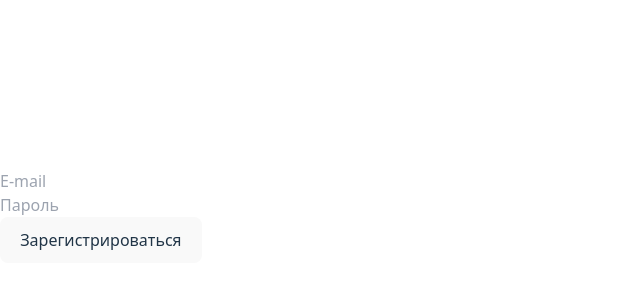
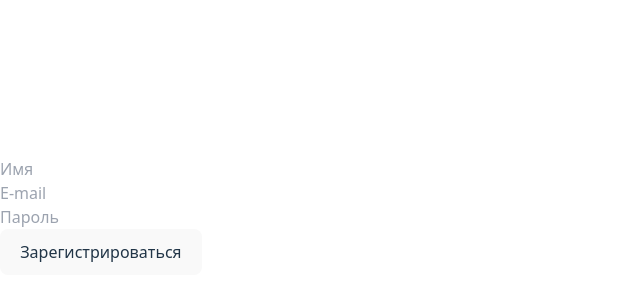
Before and after one commit to AlexanderGhosty/CollabBoard, a React (Vite) app in the folder frontend/: page /register in a window 1280 px wide. Shown: the part 184-484 px from the top of the page, without its empty margins (0-640 px from the left). Built offline with nearby package versions, Linux system fonts and the light colour scheme; no server answers.

Commit message:
Fix Registration Parameter Mismatch

```diff
--- a/frontend/src/components/molecules/AuthForm.tsx
+++ b/frontend/src/components/molecules/AuthForm.tsx
@@ -4,31 +4,41 @@ import { z } from 'zod';
 import { Input } from '@/components/atoms/Input';
 import Button from '@/components/atoms/Button';
 import { useAuthStore } from '@/store/useAuthStore';
-import { emailSchema, passwordSchema } from '@/utils/validate';
+import { emailSchema, passwordSchema, nameSchema } from '@/utils/validate';
 
-const schema = z.object({ email: emailSchema, password: passwordSchema });
+// Different schemas for login and registration
+const loginSchema = z.object({ email: emailSchema, password: passwordSchema });
+const registerSchema = z.object({ name: nameSchema, email: emailSchema, password: passwordSchema });
 
 type Mode = 'login' | 'register';
 
 export default function AuthForm({ mode = 'login' }: { mode?: Mode }) {
   const navigate = useNavigate();
   const auth = useAuthStore();
-  const [form, set] = useState({ email: '', password: '' });
-  const [err, setErr] = useState<{ email?: string; password?: string }>({});
+  const [form, set] = useState({ name: '', email: '', password: '' });
+  const [err, setErr] = useState<{ name?: string; email?: string; password?: string }>({});
   const [loading, setLoading] = useState(false);
 
   const handle = async () => {
+    // Use the appropriate schema based on mode
+    const schema = mode === 'login' ? loginSchema : registerSchema;
     const res = schema.safeParse(form);
+
     if (!res.success) {
       const zErr: any = {};
       res.error.errors.forEach((e) => (zErr[e.path[0]] = e.message));
       setErr(zErr);
       return;
     }
+
     setErr({});
     setLoading(true);
     try {
-      mode === 'login' ? await auth.login(form.email, form.password) : await auth.register(form.email, form.password);
+      if (mode === 'login') {
+        await auth.login(form.email, form.password);
+      } else {
+        await auth.register(form.name, form.email, form.password);
+      }
       navigate('/');
     } finally {
       setLoading(false);
@@ -37,8 +47,27 @@ export default function AuthForm({ mode = 'login' }: { mode?: Mode }) {
 
   return (
     <div className="flex flex-col gap-3">
-      <Input placeholder="E‑mail" value={form.email} error={err.email} onChange={(e) => set({ ...form, email: e.target.value })} />
-      <Input placeholder="Пароль" type="password" value={form.password} error={err.password} onChange={(e) => set({ ...form, password: e.target.value })} />
+      {mode === 'register' && (
+        <Input
+          placeholder="Имя"
+          value={form.name}
+          error={err.name}
+          onChange={(e) => set({ ...form, name: e.target.value })}
+        />
+      )}
+      <Input
+        placeholder="E‑mail"
+        value={form.email}
+        error={err.email}
+        onChange={(e) => set({ ...form, email: e.target.value })}
+      />
+      <Input
+        placeholder="Пароль"
+        type="password"
+        value={form.password}
+        error={err.password}
+        onChange={(e) => set({ ...form, password: e.target.value })}
+      />
       <Button variant="primary" loading={loading} onClick={handle}>
         {mode === 'login' ? 'Войти' : 'Зарегистрироваться'}
       </Button>
--- a/frontend/src/store/useAuthStore.ts
+++ b/frontend/src/store/useAuthStore.ts
@@ -3,7 +3,11 @@ import { persist } from 'zustand/middleware';
 import { api } from '@/services/api';
 
 /** Данные, которые бэкенд возвращает после авторизации / регистрации */
-type User = { id: string; email: string };
+type User = {
+  id: string | number; // Accept both string and number types for ID
+  name: string;
+  email: string;
+};
 
 interface AuthState {
   /** JWT access‑токен */
@@ -13,7 +17,7 @@ interface AuthState {
   /** Авторизация */
   login: (email: string, password: string) => Promise<void>;
   /** Регистрация */
-  register: (email: string, password: string) => Promise<void>;
+  register: (name: string, email: string, password: string) => Promise<void>;
   /** Выход из системы */
   logout: () => void;
 }
@@ -26,12 +30,22 @@ export const useAuthStore = create<AuthState>()(
 
       async login(email, password) {
         const { data } = await api.post('/auth/login', { email, password });
-        set({ token: data.token, user: data.user });
+        // Ensure user.id is converted to string for consistency in the frontend
+        const user = {
+          ...data.user,
+          id: String(data.user.id)
+        };
+        set({ token: data.token, user });
       },
 
-      async register(email, password) {
-        const { data } = await api.post('/auth/register', { email, password });
-        set({ token: data.token, user: data.user });
+      async register(name, email, password) {
+        const { data } = await api.post('/auth/register', { name, email, password });
+        // Ensure user.id is converted to string for consistency in the frontend
+        const user = {
+          ...data.user,
+          id: String(data.user.id)
+        };
+        set({ token: data.token, user });
       },
 
       logout() {
--- /dev/null
+++ b/frontend/src/utils/validate.ts
@@ -0,0 +1,16 @@
+import { z } from 'zod';
+
+export const emailSchema = z
+  .string()
+  .min(1, 'Email is required')
+  .email('Invalid email format');
+
+export const passwordSchema = z
+  .string()
+  .min(1, 'Password is required')
+  .min(6, 'Password must be at least 6 characters');
+
+export const nameSchema = z
+  .string()
+  .min(1, 'Name is required')
+  .max(100, 'Name is too long');
```
